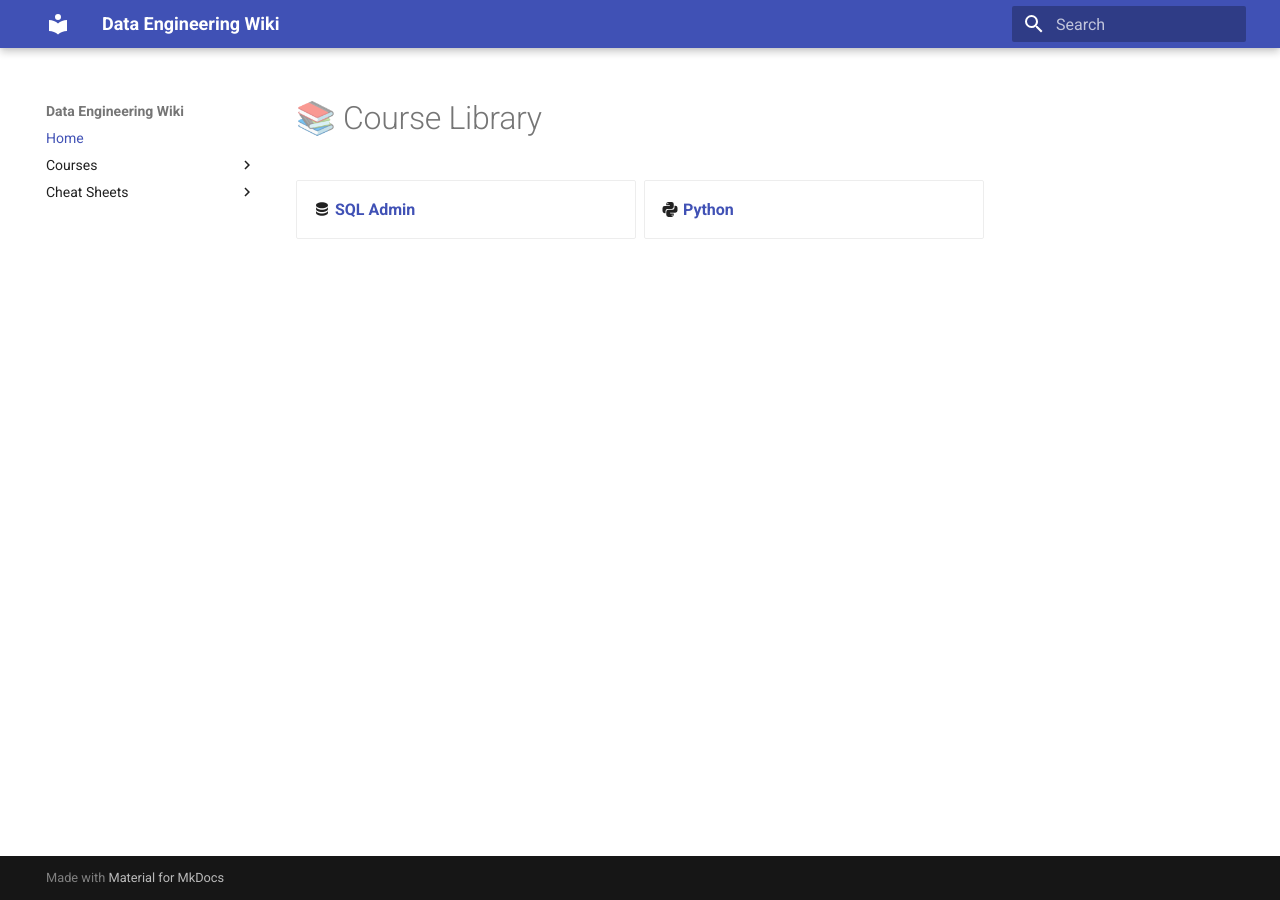
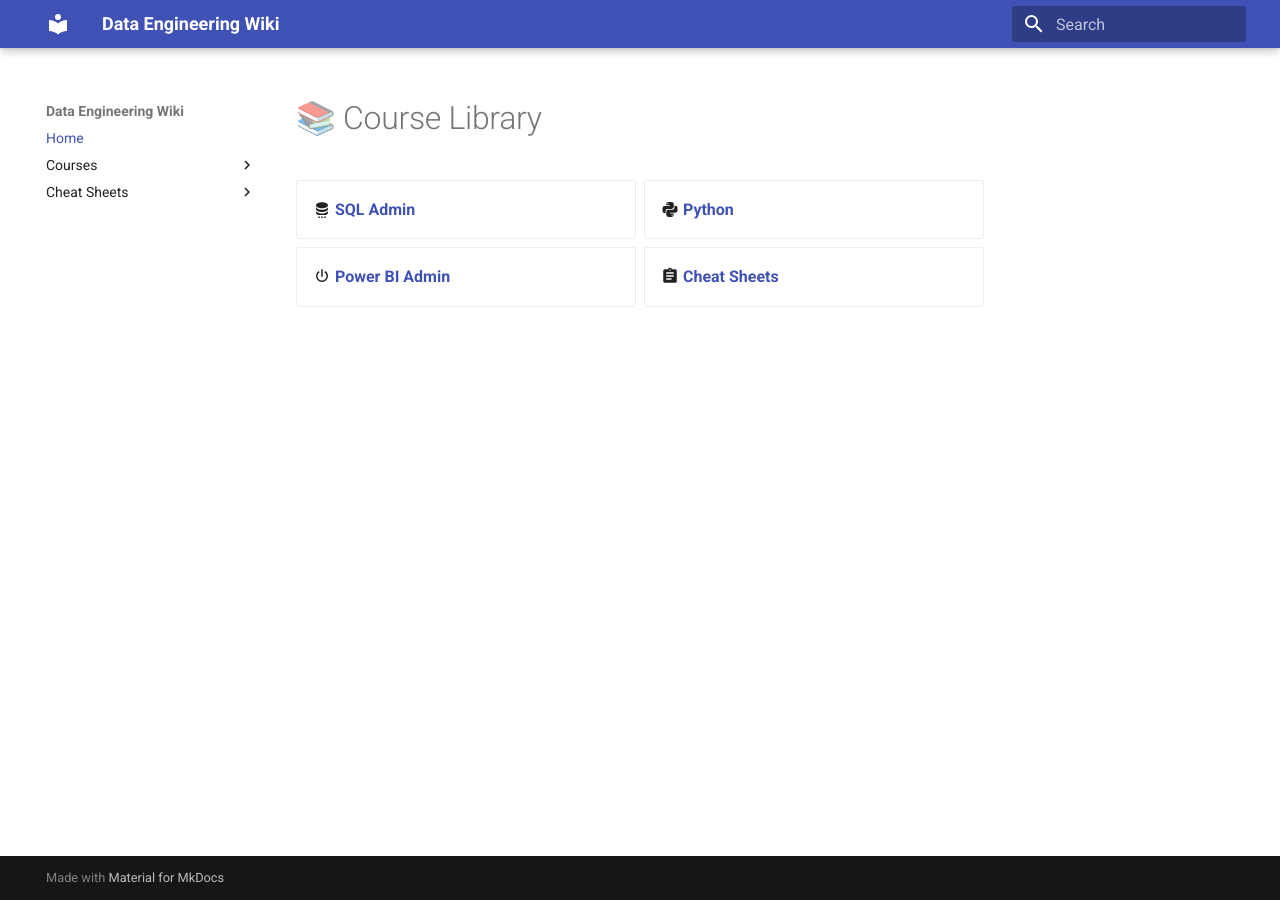
Before and after one commit to cpvardhan/data-engineering-wiki, an MkDocs documentation site: the page built from docs/index.md, in a window 1280 px wide. Built offline with MkDocs 1.6.1 and Material for MkDocs 9.7.7, drawn with Linux system fonts in a browser that asks for light colours.

Commit message:
Update index.md

```diff
--- a/docs/index.md
+++ b/docs/index.md
@@ -1,6 +1,10 @@
 # 📚 Course Library
 
 <div class="grid cards" markdown>
-- :material-database: **[SQL Admin](courses/sql-admin/index.md)**
+
+- :material-database-settings: **[SQL&nbsp;Admin](courses/sql-admin/index.md)**
 - :material-language-python: **[Python](courses/python/index.md)**
+- :material-power: **[Power BI&nbsp;Admin](courses/power-bi-admin/index.md)**
+- :material-clipboard-text: **[Cheat&nbsp;Sheets](cheat-sheets/index.md)**
+
 </div>
```
